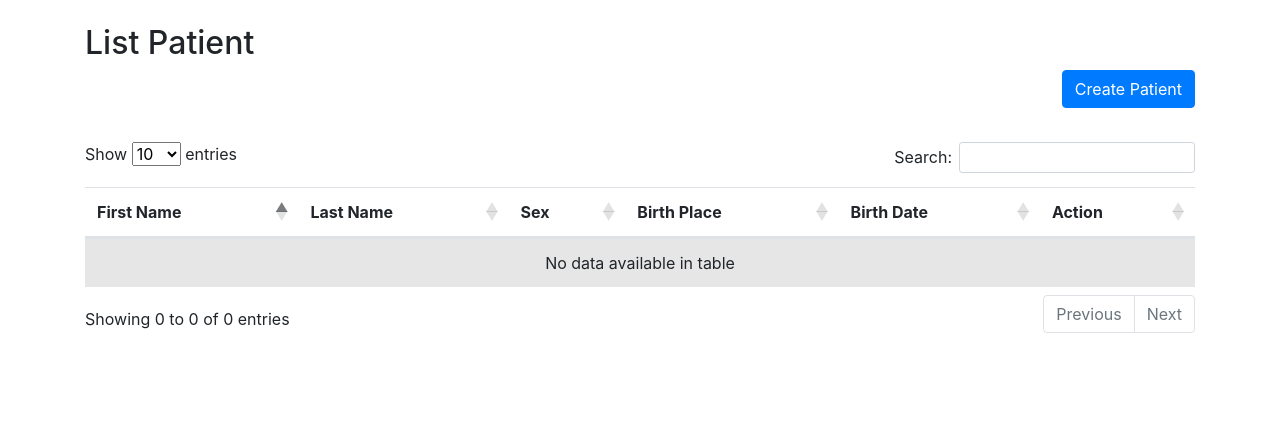
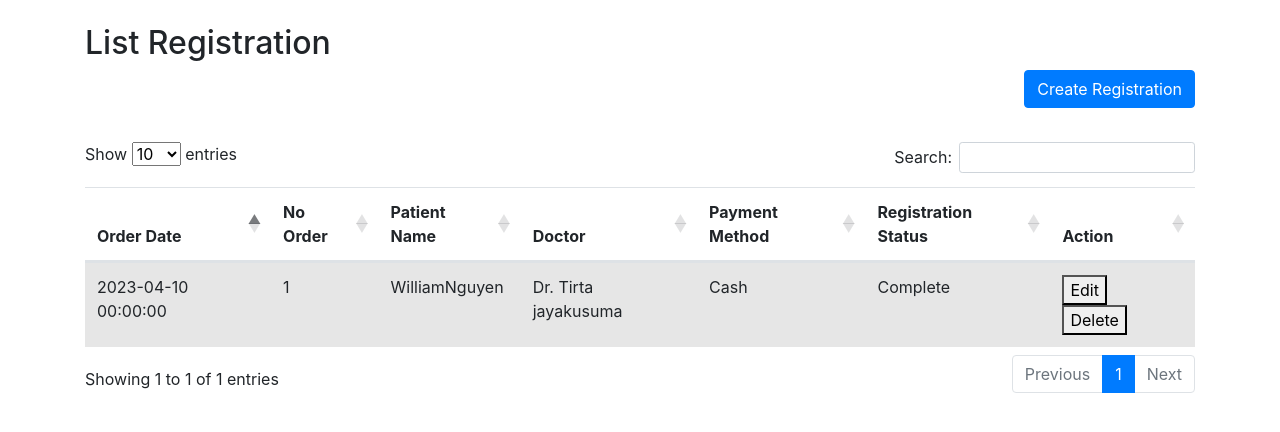
Before and after one commit to taufikfadjar/FlaskHealth, a Flask app: page /registration in a window 1280 px wide. Shown: the part 56-488 px from the top of the page. Run offline with Flask 3, Linux system fonts and the light colour scheme; some libraries are stand-ins or nearby versions.

Commit message:
Update registration
Update registration

```diff
--- a/flask_health/templates/layout.html
+++ b/flask_health/templates/layout.html
@@ -49,6 +49,9 @@
                     <a class="nav-link" href="{{ url_for('catalogList') }}">Catalog</a>
                 </li>
                 <li class="nav-item">
+                    <a class="nav-link" href="{{ url_for('registrationList') }}">Registration</a>
+                </li>
+                <li class="nav-item">
                     <a class="nav-link" href="{{ url_for('logout') }}">Logout</a>
                 </li>
                 {% endif %}
--- a/flask_health/templates/registration/list.html
+++ b/flask_health/templates/registration/list.html
@@ -3,9 +3,9 @@
 {% block body %}
 
 <br />
-<h2>List Patient</h2>
+<h2>List Registration</h2>
 
-<a class="btn btn-primary float-right" href="{{ url_for('patientEntries') }}">Create Patient</a>
+<a class="btn btn-primary float-right" href="{{ url_for('registrationEntries') }}">Create Registration</a>
 <br />
 <br />
 <br />
@@ -13,32 +13,31 @@
 <table id="data" class="table table-striped">
     <thead>
         <tr>
-            <th>First Name</th>
-            <th>Last Name</th>
-            <th>Sex</th>
-            <th>Birth Place</th>
-            <th>Birth Date</th>
+            <th>Order Date</th>
+            <th>No Order</th>
+            <th>Patient Name</th>
+            <th>Doctor</th>
+            <th>Payment Method</th>
+            <th>Registration Status</th>
             <th>Action</th>
         </tr>
     </thead>
     <tbody>
-        {% for patient in patients %}
+        {% for registration in registrationList %}
         <tr>
-            <td>{{ patient.first_name }}</td>
-            <td>{{ patient.last_name }}</td>
-            <td>{{ patient.sex }}</td>
-            <td>{{ patient.birth_place }}</td>
-            <td>{{ patient.birth_date }}</td>
+            <td>{{ registration.order_date }}</td>
+            <td>{{ registration.order_no }}</td>
+            <td>{{ registration.patient_name }}</td>
+            <td>{{ registration.doctor_name }}</td>
+            <td>{{ registration.payment_method }}</td>
+            <td>{{ registration.sub_status }}</td>
             <td>
                 <button><a style="color: #000000;"
-                        href="{{ url_for('patientEntries' ,  id=patient.id) }}">Edit</a></button>
+                        href="{{ url_for('registrationEntries' ,  id=registration.id) }}">Edit</a></button>
                 &nbsp;
                 <button onClick="">
                     Delete
                 </button>
-                &nbsp;
-                <button><a style="color: #000000;"
-                        href="{{ url_for('patientEntries' ,  id=patient.id) }}">History</a></button>
             </td>
         </tr>
         {% endfor %}
--- /dev/null
+++ b/flask_health/viewmodels/registration.py
@@ -0,0 +1,18 @@
+class RegistrationViewModel:
+    def __init__(
+        self,
+        id,
+        order_no,
+        order_date,
+        payment_method,
+        patient_name,
+        doctor_name,
+        sub_status,
+    ):
+        self.id = id
+        self.order_no = order_no
+        self.order_date = order_date
+        self.payment_method = payment_method
+        self.patient_name = patient_name
+        self.doctor_name = doctor_name
+        self.sub_status = sub_status
--- a/flask_health/views/registration.py
+++ b/flask_health/views/registration.py
@@ -6,14 +6,36 @@ from flask_health.models.doctor import Doctor
 from flask_health.models.treatment import Treatment
 from flask_health.models.order import Order
 import uuid, datetime, copy
+from sqlalchemy.orm import subqueryload
+from flask_health.viewmodels.registration import RegistrationViewModel
 
 
 @app.route("/registration", methods=["GET"])
 def registrationList():
-    patients = Order.query.join(Patient).all()
-    print(patients)
+    result = (
+        db.session.query(Order, Patient, Doctor)
+        .select_from(Order)
+        .join(Patient)
+        .join(Doctor)
+        .all()
+    )
 
-    return render_template("registration/list.html", registrationList=patients)
+    registrationList = []
+
+    for order, patient, doctor in result:
+        registrationList.append(
+            RegistrationViewModel(
+                order.id,
+                order.order_no,
+                order.order_date,
+                order.payment_method,
+                patient.first_name + patient.last_name,
+                doctor.name,
+                order.order_sub_status,
+            )
+        )
+
+    return render_template("registration/list.html", registrationList=registrationList)
 
 
 @app.route("/registration/entry/", methods=["GET", "POST"])
```
